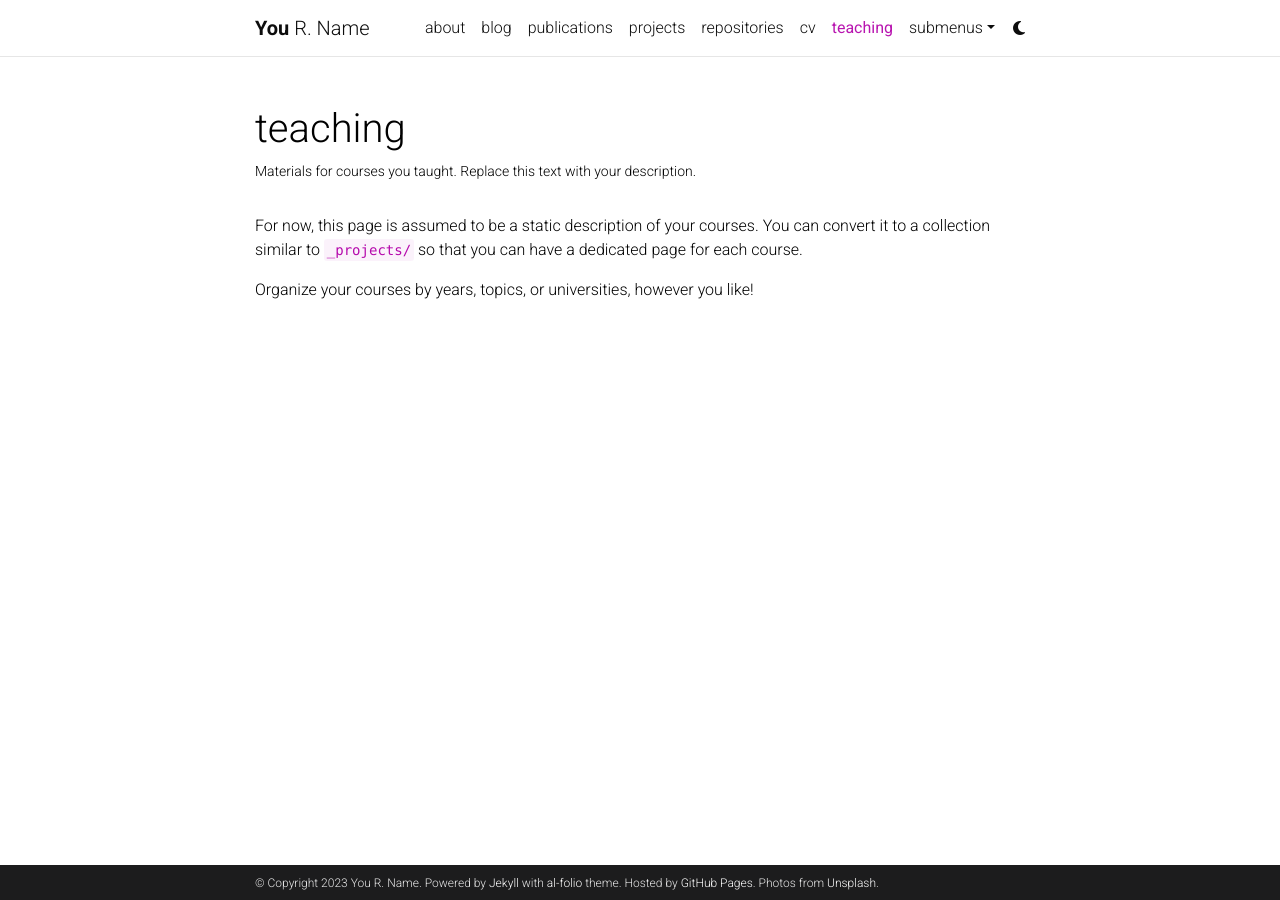
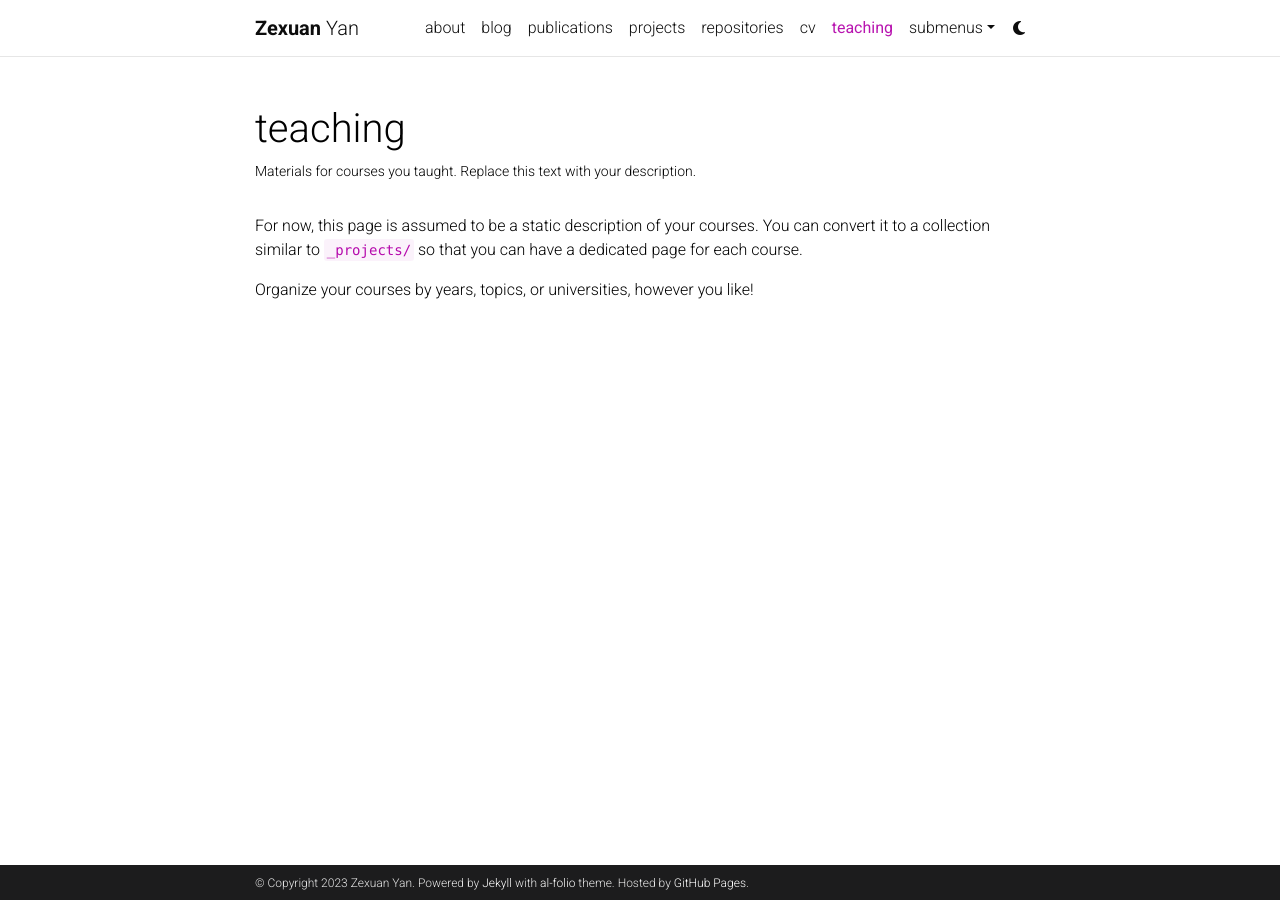
Before and after one commit to zexuanyan/zexuanyan.github.io, a Jekyll site: the page built from _pages/teaching.md, in a window 1280 px wide. Built offline with Jekyll 4.4.1, drawn with Linux system fonts in a browser that asks for light colours; comment, search, counter and statistics services are not loaded; a style sheet for code colours, icons or effects is not loaded.

Commit message:
start updating

```diff
--- a/_config.yml
+++ b/_config.yml
@@ -3,22 +3,21 @@
 # -----------------------------------------------------------------------------
 
 title: blank # the website title (if blank, full name will be used instead)
-first_name: You
-middle_name: R.
-last_name: Name
-email: you@example.com
+first_name: Zexuan
+middle_name:
+last_name: Yan
+email: zexuany2@illinois.edu
 description: > # the ">" symbol means to ignore newlines until "footer_text:"
   A simple, whitespace theme for academics. Based on [*folio](https://github.com/bogoli/-folio) design.
 footer_text: >
   Powered by <a href="https://jekyllrb.com/" target="_blank">Jekyll</a> with <a href="https://github.com/alshedivat/al-folio">al-folio</a> theme.
   Hosted by <a href="https://pages.github.com/" target="_blank">GitHub Pages</a>.
-  Photos from <a href="https://unsplash.com" target="_blank">Unsplash</a>.
 keywords: jekyll, jekyll-theme, academic-website, portfolio-website  # add your own keywords or leave empty
 
 lang: en # the language of your site (for example: en, fr, cn, ru, etc.)
 icon: ⚛️  # the emoji used as the favicon (alternatively, provide image name in /assets/img/)
 
-url: https://alshedivat.github.io # the base hostname & protocol for your site
+url: https://JasonY35.github.io # the base hostname & protocol for your site
 baseurl: /al-folio # the subpath of your site, e.g. /blog/
 last_updated: false # set to true if you want to display last updated in the footer
 impressum_path:  # set to path to include impressum link in the footer, use the same path as permalink in a page, helps to conform with EU GDPR
@@ -71,7 +70,7 @@
 # Social integration
 # -----------------------------------------------------------------------------
 
-github_username: # your GitHub user name
+github_username: JasonY35
 gitlab_username: # your GitLab user name
 twitter_username: # your Twitter handle
 mastodon_username: # your mastodon instance+username in the format instance.tld/@username
```
